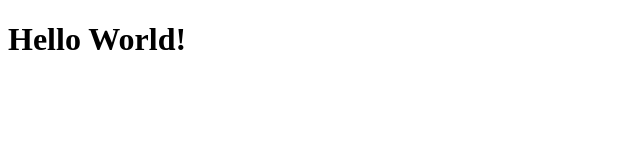
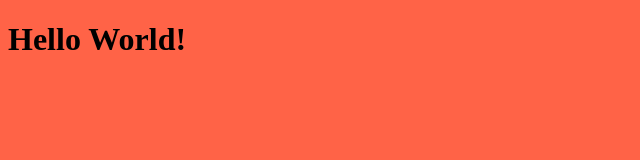
Before and after one commit to vishnukumar650/Now, a plain HTML site: page index.html in a window 1280 px wide. Shown: the whole page, without its empty margins (0-640 px from the left). Drawn offline with Linux system fonts and the light colour scheme.

Commit message:
background applied

```diff
--- a/index.html
+++ b/index.html
@@ -5,6 +5,11 @@
     <meta http-equiv="X-UA-Compatible" content="IE=edge">
     <meta name="viewport" content="width=device-width, initial-scale=1.0">
     <title>Document</title>
+    <style>
+        body {
+            background-color: tomato;
+        }
+    </style>
 </head>
 <body>
     <h1>Hello World!</h1>
```
